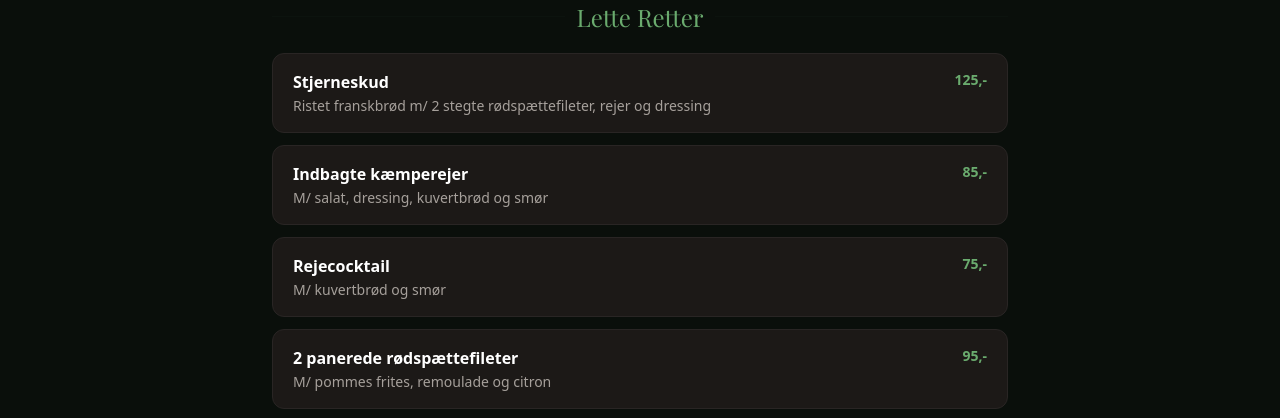
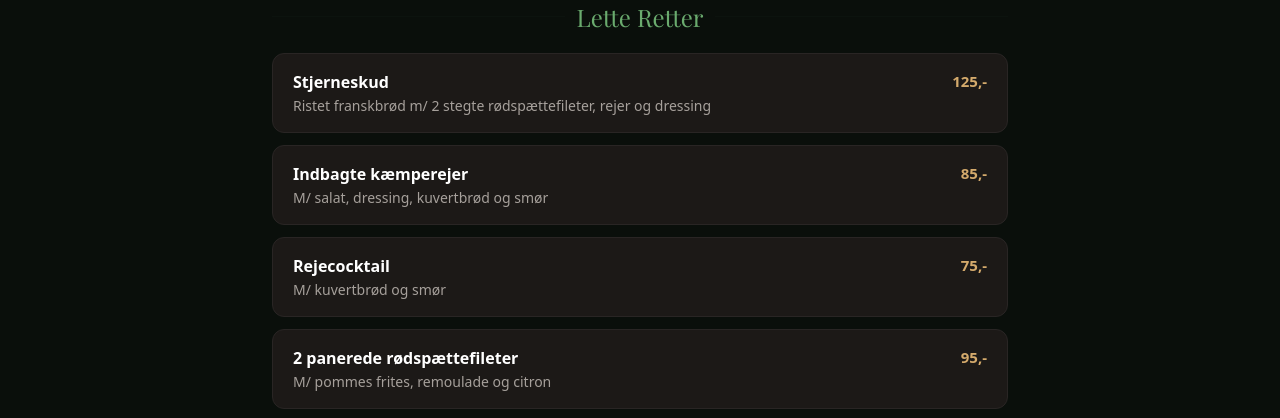
Before and after one commit to SloThdk/Bjaelkestuen, a Next.js app: page /menu in a window 1280 px wide. Shown: the part 357-775 px from the top of the page. Built offline with nearby package versions, Linux system fonts and the light colour scheme; a web font is replaced by a local one.

Commit message:
Gold accent color for menu prices — clear, readable, premium feel

```diff
--- a/src/app/globals.css
+++ b/src/app/globals.css
@@ -13,6 +13,11 @@
   --color-forest-900: #122016;
   --color-forest-950: #0a1409;
 
+  --color-gold-300: #e8cfa0;
+  --color-gold-400: #d4aa6c;
+  --color-gold-500: #c09040;
+  --color-gold-600: #a07530;
+
   --font-playfair: 'Playfair Display', serif;
 }
 
--- a/src/app/menu/page.tsx
+++ b/src/app/menu/page.tsx
@@ -30,7 +30,7 @@ export default function Menu() {
                         <p className="text-white font-semibold">{name}</p>
                         {description && <p className="text-stone-400 text-sm mt-0.5">{description}</p>}
                       </div>
-                      {price && <span className="text-forest-400 font-semibold text-sm shrink-0 ml-4">{price}</span>}
+                      {price && <span className="text-gold-400 font-bold text-[15px] shrink-0 ml-4 tabular-nums">{price}</span>}
                     </div>
                   ))}
                 </div>
```
